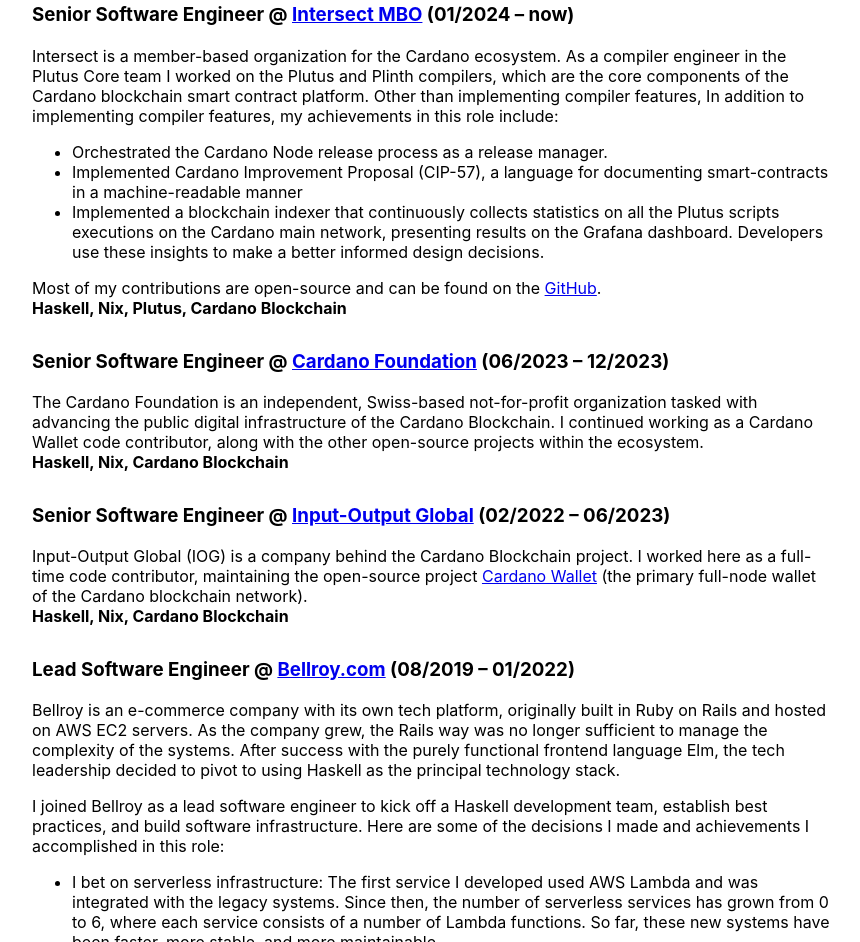
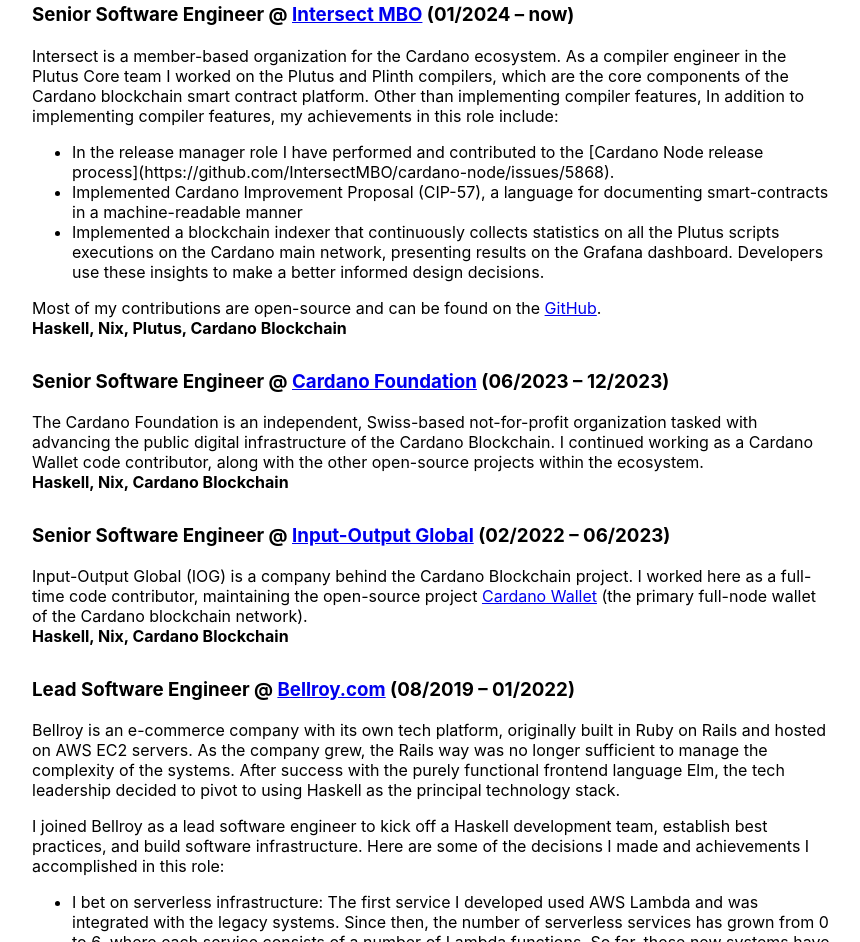
Before and after one commit to Unisay/unisay.github.io, a plain HTML site: page index.html in a window 1280 px wide. Shown: the part 843-1785 px from the top of the page, without its empty margins (208-1068 px from the left). Drawn offline with Linux system fonts and the light colour scheme.

Commit message:
Update index.html

```diff
--- a/index.html
+++ b/index.html
@@ -177,7 +177,7 @@
             smart contract platform. Other than implementing compiler features,
             In addition to implementing compiler features, my achievements in this role include:
             <ul>
-              <li>Orchestrated the Cardano Node release process as a release manager.</li>
+              <li>In the release manager role I have performed and contributed to the [Cardano Node release process](https://github.com/IntersectMBO/cardano-node/issues/5868).</li>
               <li>Implemented Cardano Improvement Proposal (CIP-57), a language for documenting smart-contracts
                 in a machine-readable manner</li>
               <li>Implemented a blockchain indexer that continuously collects statistics on all the Plutus scripts executions
```
